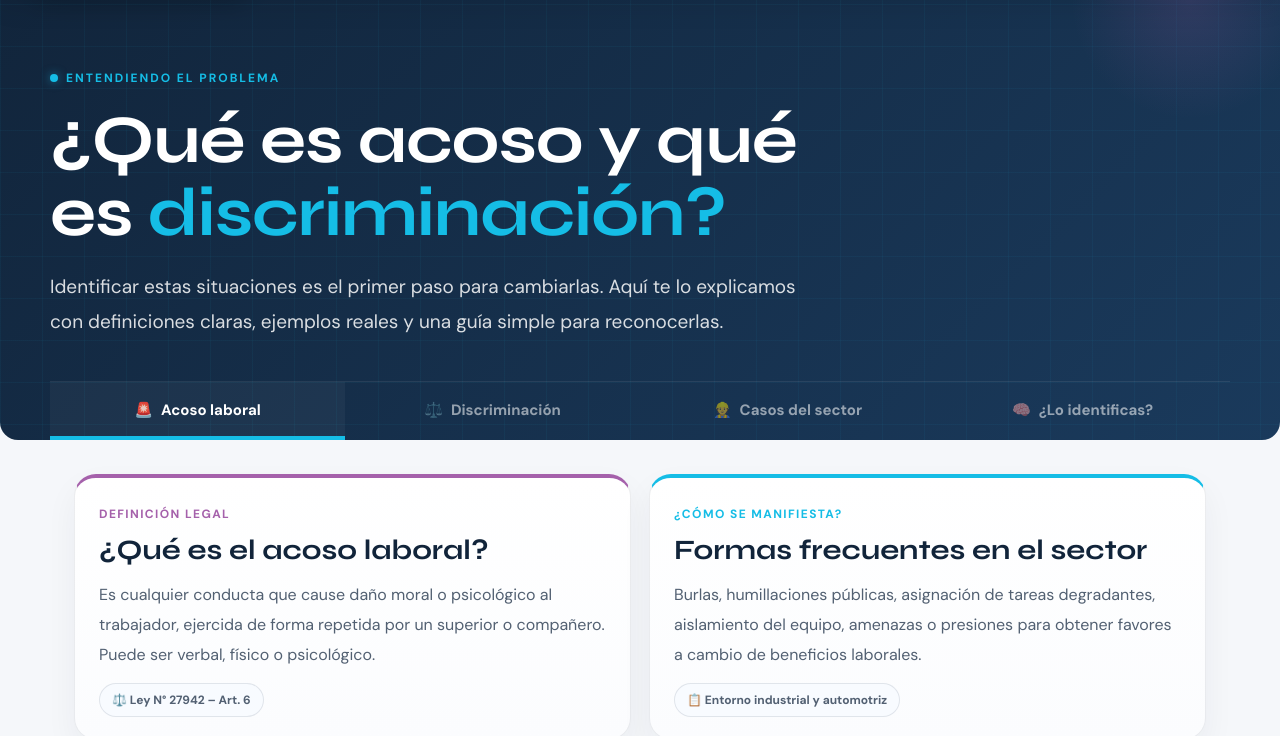
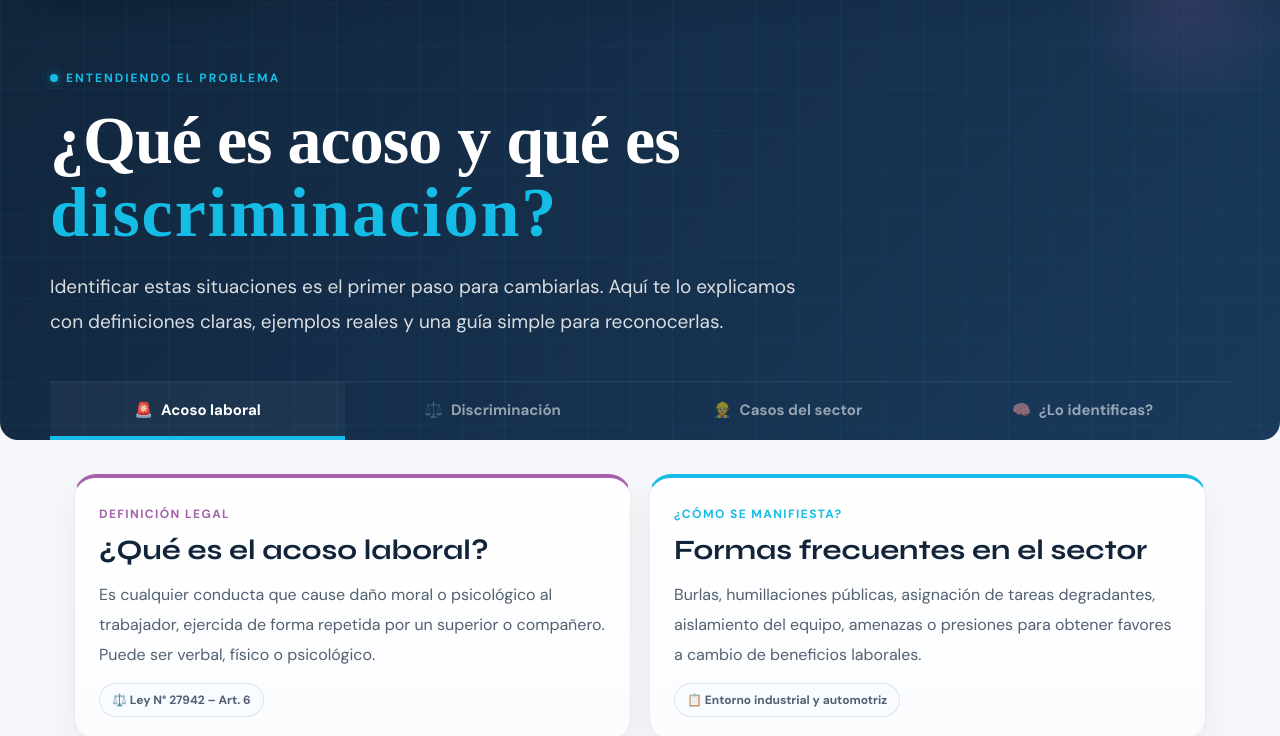
Before and after one commit to luisanavelandiab/Inchcape, a website: page pages/informate.html in a window 1280 px wide. Shown: the part 80-816 px from the top of the page. Drawn offline with Linux system fonts and the light colour scheme.

Commit message:
cambios menores

```diff
--- a/pages/informate.html
+++ b/pages/informate.html
@@ -337,7 +337,7 @@ body {
 }
 
 .hero h1 {
-  font-family: 'Syne', sans-serif;
+  font-family: 'Nunito';
   font-size: clamp(38px, 5.4vw, 68px);
   line-height: 1.08;
   margin-bottom: 18px;
@@ -347,6 +347,14 @@ body {
 
 .hero h1 span {
   color: var(--celeste);
+}
+.hero-title {
+  font-family: 'Nunito ';
+  font-size: clamp(40px, 5.5vw, 70px);
+  font-weight: 800;
+  color: var(--blanco);
+  line-height: 1;
+  letter-spacing: 2px;
 }
 
 .hero p {
@@ -1297,7 +1305,7 @@ body {
     <div class="hero-inner">
       <div class="hero-copy">
         <div class="eyebrow"><span class="eyebrow-dot"></span>Entendiendo el problema</div>
-        <h1>¿Qué es acoso y qué es <span>discriminación?</span></h1>
+        <h1 class="hero-title">¿Qué es acoso y qué es <span class="hero-title">discriminación?</span></h1>
         <p>
           Identificar estas situaciones es el primer paso para cambiarlas. Aquí te lo explicamos
           con definiciones claras, ejemplos reales y una guía simple para reconocerlas.
```
